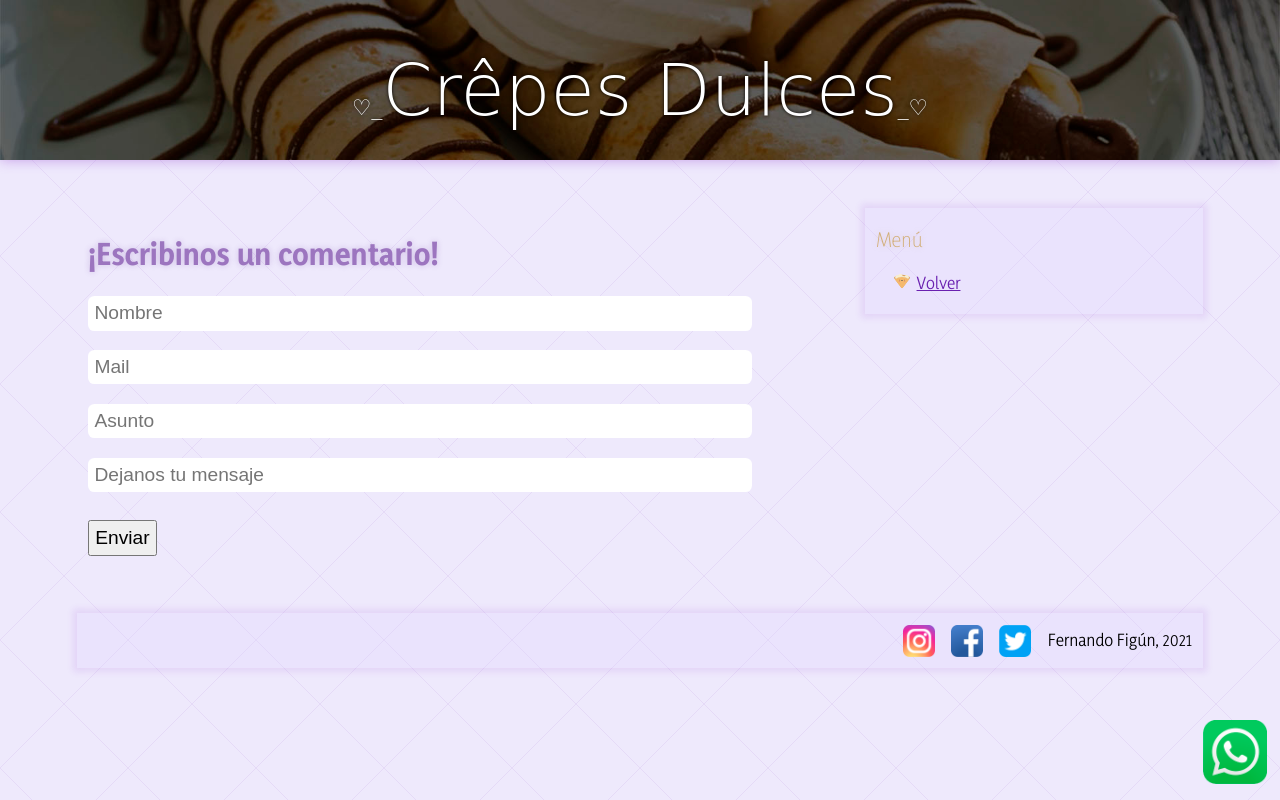
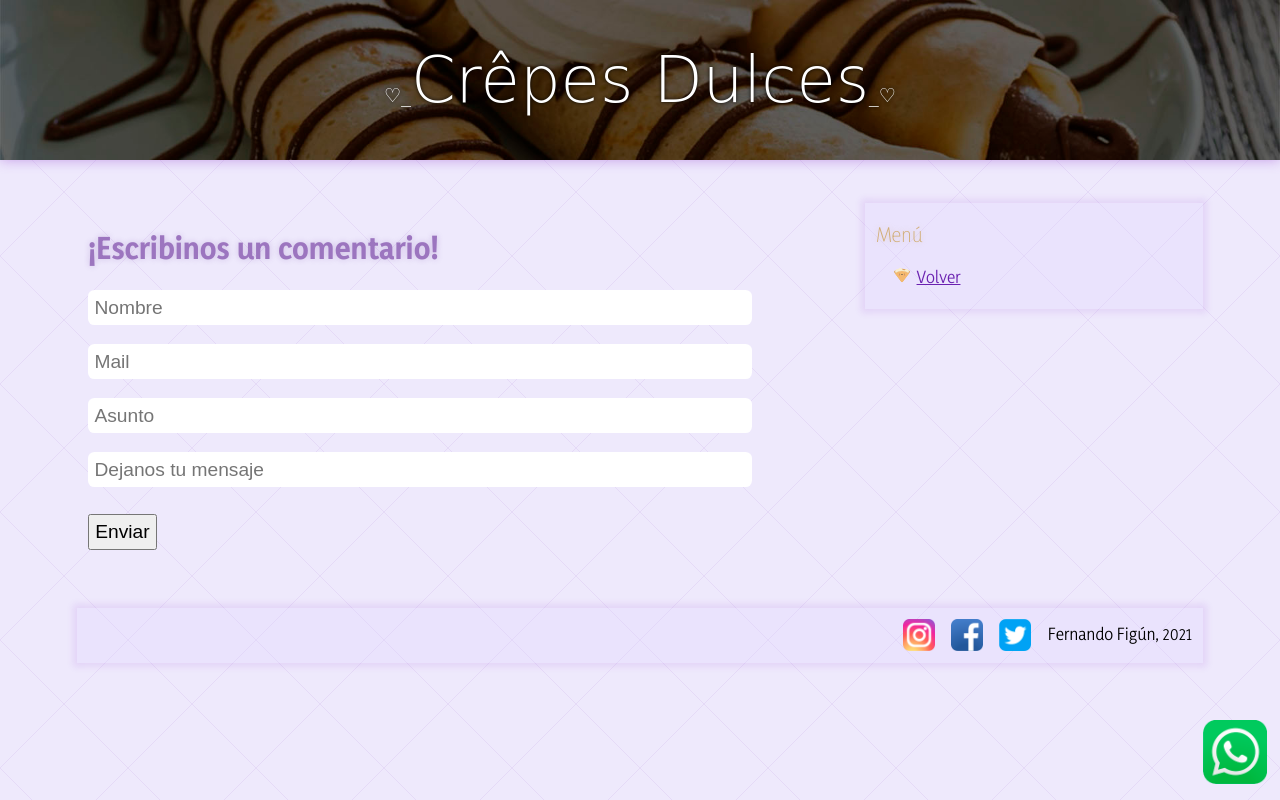
Before and after one commit to ffigun/ejercicios-html, a plain HTML site: page trabajo_practico_5/contacto.html in a window 1280 px wide. Drawn offline with Linux system fonts and the light colour scheme; a web font is replaced by a local one.

Commit message:
Update contacto.css

```diff
--- a/trabajo_practico_5/css/contacto.css
+++ b/trabajo_practico_5/css/contacto.css
@@ -54,7 +54,7 @@ h1 {
   font-family: 'Italianno', cursive;
   text-align: center;
   color: white;
-  font-size: 9vh;
+  font-size: 8vh;
   text-shadow: 0 0 0.3vw black;
   z-index: 1;
 }
```
